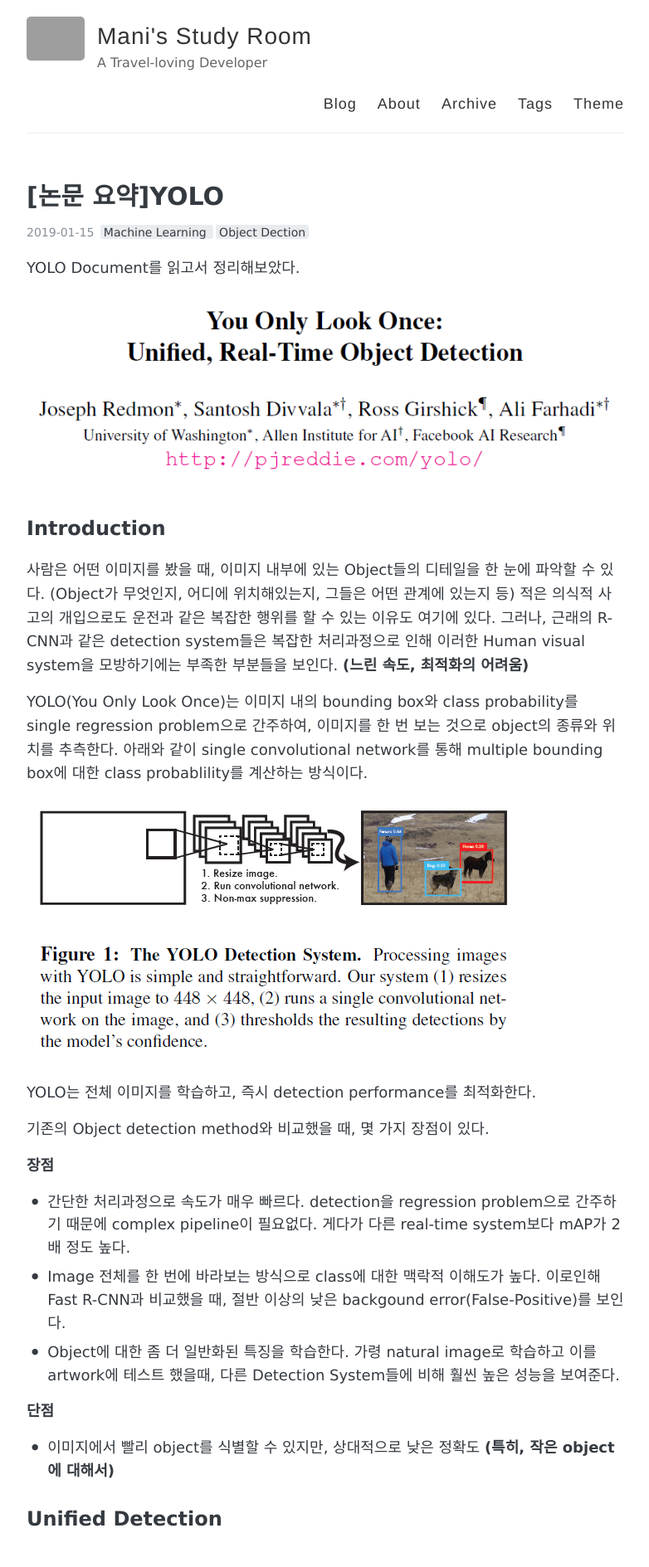
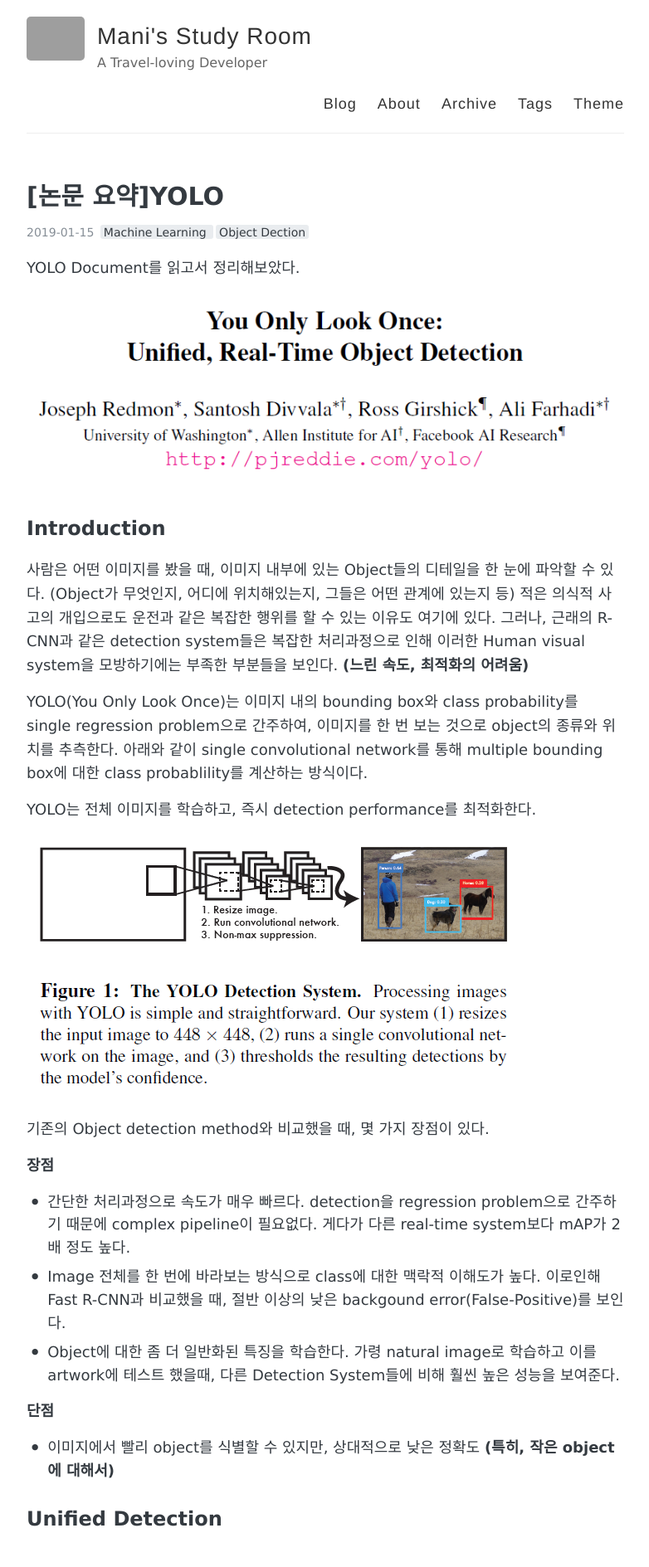
Before and after one commit to Leebyeongman/Leebyeongman.github.io, a Jekyll site: the page built from _posts/2019-01-15-YOLO.md, in a window 1280 px wide. Shown: the top 1889 px of the page at 83% size, without its empty margins (248-1030 px from the left). Built offline with Jekyll 4.4.1, drawn with Linux system fonts in a browser that asks for light colours; grey boxes are pictures that could not be loaded.

```diff
--- a/_posts/2019-01-15-YOLO.md
+++ b/_posts/2019-01-15-YOLO.md
@@ -15,9 +15,9 @@ YOLO Document를 읽고서 정리해보았다.
 
 YOLO(You Only Look Once)는 이미지 내의 bounding box와 class probability를 single regression problem으로 간주하여, 이미지를 한 번 보는 것으로 object의 종류와 위치를 추측한다. 아래와 같이 single convolutional network를 통해 multiple bounding box에 대한 class probablility를 계산하는 방식이다.
 
+YOLO는 전체 이미지를 학습하고, 즉시 detection performance를 최적화한다.
+
 ![Figure 1]({{ site.baseurl }}/images/Mani/2019-01-15-YOLO_2.PNG)
-
-YOLO는 전체 이미지를 학습하고, 즉시 detection performance를 최적화한다.
 
 기존의 Object detection method와 비교했을 때, 몇 가지 장점이 있다.
 
```
